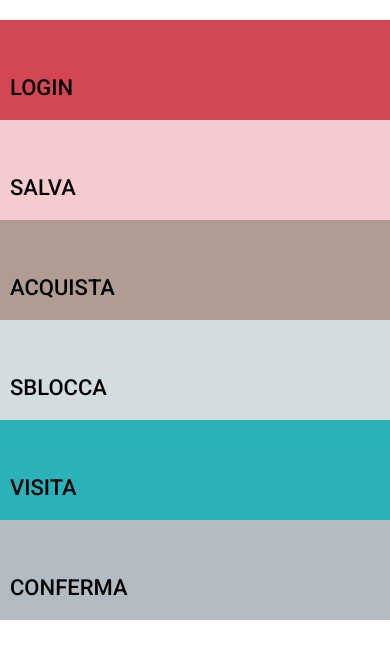
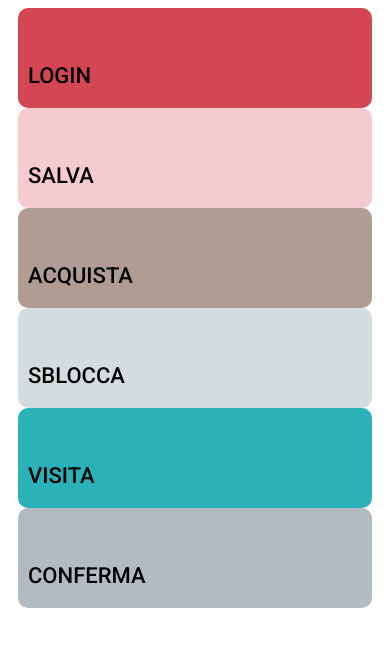
Before and after one commit to marcopedone/infobox-annunci-salvati, a plain HTML site: page index.html in a window 390 px wide. Drawn offline with Linux system fonts and the light colour scheme.

Commit message:
rounded e responsive flex

```diff
--- a/index.html
+++ b/index.html
@@ -11,7 +11,7 @@
             height: 100%;
         }
 
-        body {
+        .come-container {
             padding: 0;
             margin: 0;
             font-family: 'Roboto', sans-serif;
@@ -20,11 +20,12 @@
 
         .accordion {
             max-width: 900px;
-            background: rgba(0, 0, 0, 0.10);
+            background-color: transparent;
+
             height: 200px;
-            margin: 20px auto;
+            margin: 0px auto;
             display: flex;
-            box-shadow: 0px 20px 30px rgba(0, 0, 0, 0.47);
+
             flex-direction: row;
             cursor: pointer;
             margin-bottom: 100px;
@@ -39,7 +40,8 @@
             background-size: cover;
             transition: 1s;
             overflow: hidden;
-
+            border-radius: 10px 10px 10px 10px;
+            box-shadow: 0px 10px 30px rgba(0, 0, 0, 0.47);
         }
 
         .box:hover {
@@ -101,9 +103,15 @@
             transition: opacity 1.5s;
         }
 
+        @media screen and (max-width: 699px) {
+            .box:hover {
+                flex: 5;
+            }
+        }
+
         @media screen and (max-width: 500px) {
-            body {
-                margin: 0;
+            .come-container {
+                margin-inline: 10px;
             }
 
             .accordion {
@@ -124,7 +132,7 @@
 </head>
 
 <body>
-
+    <div class="come-container">
         <div class="accordion">
             <div class="box a1">
                 <div class="titolo">LOGIN</div>
@@ -140,9 +148,9 @@
                 <div class="text">
                     <p>
                         Clicca sull'icona <svg xmlns="http://www.w3.org/2000/svg"
-                        class="icon icon-tabler icon-tabler-heart-plus" width="1rem" height="1rem" viewBox="0 0 24 24"
-                        stroke-width="2" stroke="currentColor" fill="none" stroke-linecap="round"
-                        stroke-linejoin="round">
+                            class="icon icon-tabler icon-tabler-heart-plus" width="1rem" height="1rem"
+                            viewBox="0 0 24 24" stroke-width="2" stroke="currentColor" fill="none"
+                            stroke-linecap="round" stroke-linejoin="round">
                             <path stroke="none" d="M0 0h24v24H0z" fill="none"></path>
                             <path d="M13 19l-1 1l-7.5 -7.428a5 5 0 1 1 7.5 -6.566a5 5 0 0 1 8.003 5.996"></path>
                             <path d="M14 16h6"></path>
@@ -156,7 +164,8 @@
                 <div class="titolo">ACQUISTA</div>
                 <div class="text">
                     <p>
-                    Per ottenere le informazioni dei proprietari è necessario acquistare il serivizio, trovi il nostro
+                        Per ottenere le informazioni dei proprietari è necessario acquistare il serivizio, trovi il
+                        nostro
                         prezziario nella pagina "Pack".</p>
                     <p>Abbiamo diviso il prezzo in acconto e saldo per abbassare il costo iniziale della ricerca per i
                         nostri utenti.</p>
@@ -166,7 +175,8 @@
                 <div class="titolo">SBLOCCA</div>
                 <div class="text">
                     <p>
-                    Per contattare i proprietari richiedi i loro contatti scegliendo tra gli annunci preferiti nel tuo
+                        Per contattare i proprietari richiedi i loro contatti scegliendo tra gli annunci preferiti nel
+                        tuo
                         account.
                     </p>
                     <p>
@@ -188,13 +198,16 @@
                 <div class="titolo">CONFERMA</div>
                 <div class="text">
                     <p>
-                    Una volta individuato l'immobile giusto per te, conferma la tua ricerca direttamente dalla pagina
+                        Una volta individuato l'immobile giusto per te, conferma la tua ricerca direttamente dalla
+                        pagina
                         "Annunci Salvati".
                     </p>
                     <p>
-                    Terminata la ricerca ti chiederemo il saldo del servizio, che troverai direttamente nella tua area
+                        Terminata la ricerca ti chiederemo il saldo del servizio, che troverai direttamente nella tua
+                        area
                         riservata.
                     </p>
+                </div>
             </div>
         </div>
     </div>
```
Lines whose indentation alone changed are shown as unchanged.
